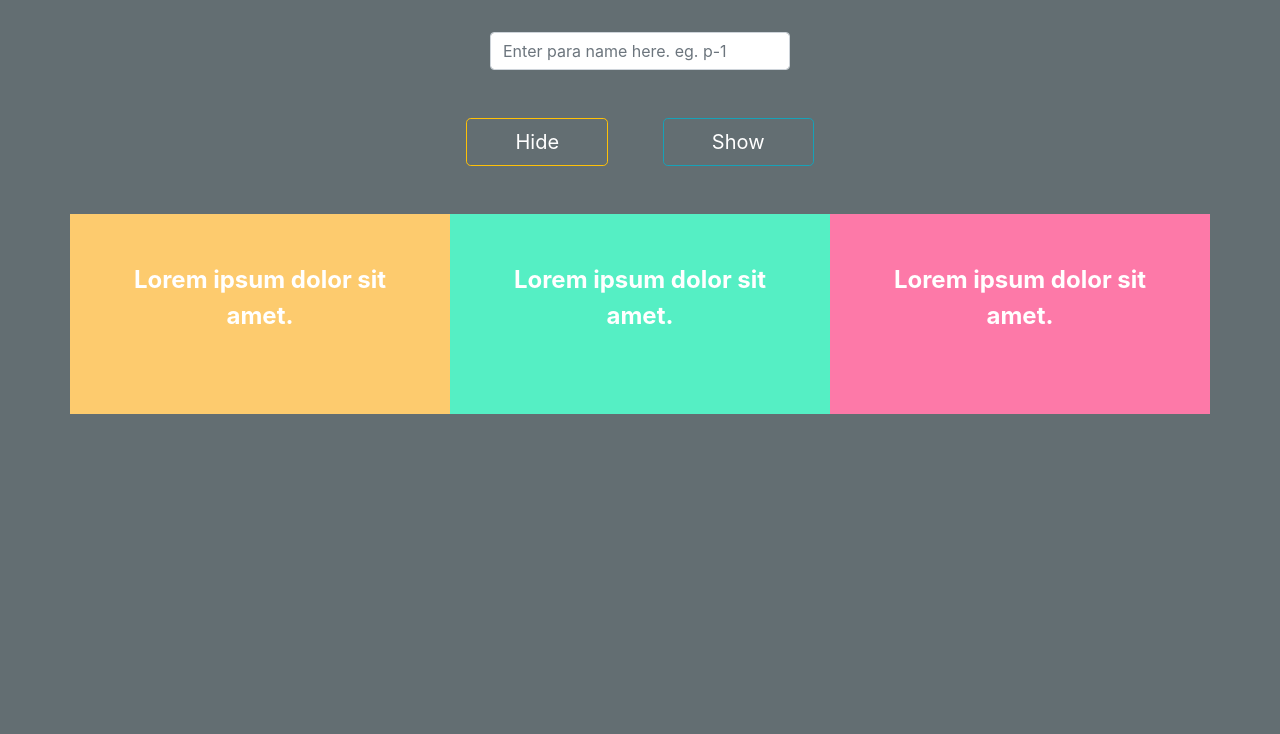
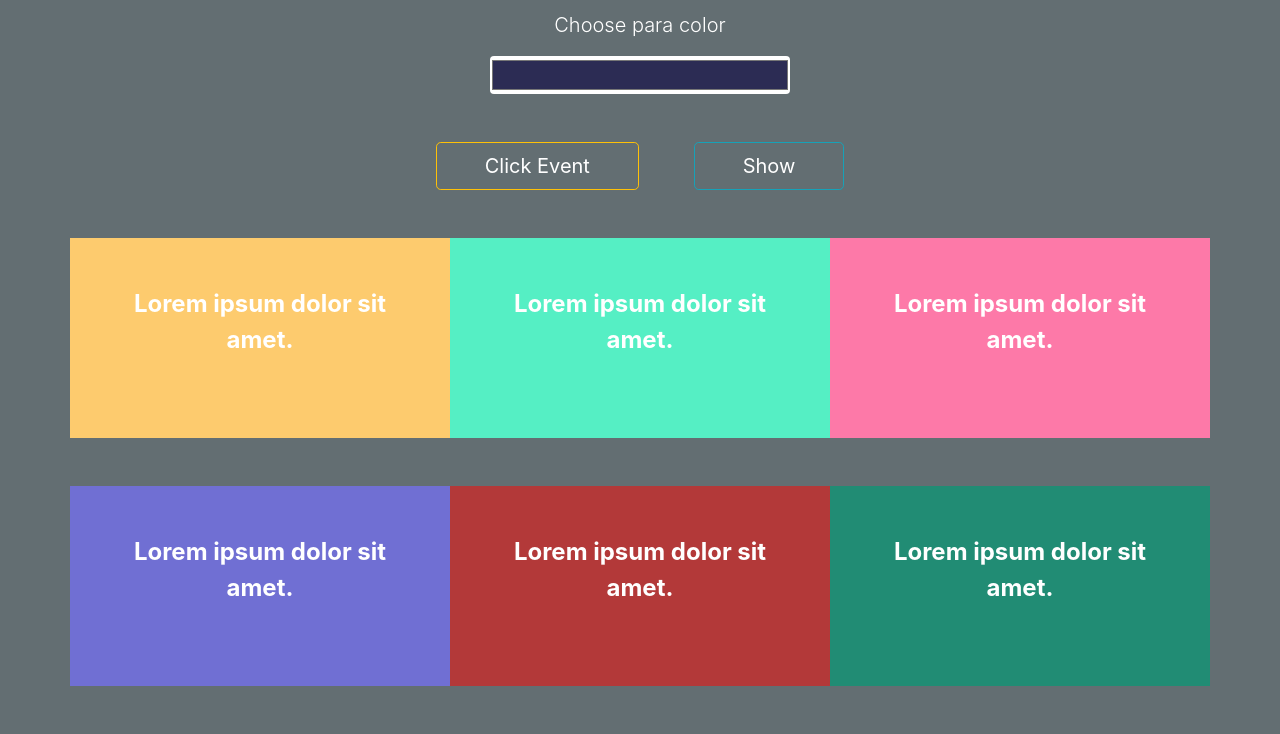
Before and after one commit to Shashankd48/html-css-js-experiments, a plain HTML site: page eventsInJquery.html in a window 1280 px wide. Shown: the part 131-865 px from the top of the page. Before the commit the page ends 800 px from the top, so only its background shows below. Drawn offline with nearby package versions, Linux system fonts and the light colour scheme.

Commit message:
events ends

```diff
--- a/eventsInJquery.html
+++ b/eventsInJquery.html
@@ -31,30 +31,71 @@
         .bg-lightgreenishbblue{
             background-color: #55efc4;
         }
+        .bg-palm-springs-splash{
+            background-color: #218c74;
+        }
+        .bg-eye-of-newt{
+            background-color: #b33939;
+        }
+        .bg-c64-purple{
+            background-color: #706fd3;
+        }
+        .color-pick{
+            padding: 0px;
+            width: 300px;
+            border: none;
+            margin: 0 auto;
+        }
     </style>
 </head>
 <body>
     <div class="container text-white">
         <div class="text-center">
-            <h1 class="display-4 my-5 text-center">
+            <h1 class="display-4 mt-1 mb-3 text-center">
                 Events In Jquery
             </h1>
-            <input type="text" class="form-control input-width mb-5" placeholder="Enter para name here. eg. p-1">
+            <input type="text" class="form-control input-width mb-3" placeholder="Enter font-weight">
 
-            <button class="btn btn-lg btn-outline-warning text-white px-5 hide" onclick="hideBtn()" value="true">Hide</button>
+            <p class="lead">Choose para color</p>
+            <input type="color" class="form-control color-pick mb-5" value="#2c2c54">
 
-            <button class="btn btn-lg btn-outline-info text-white px-5 show ml-5" value="true" onclick="showBtn()">Show</button>
+            <button class="btn btn-lg btn-outline-warning text-white px-5 clickEvent" value="true">Click Event</button>
+
+            <button class="btn btn-lg btn-outline-info text-white px-5 show ml-5" value="true" >Show</button>
 
 
             <div class="row row-h my-5 font-weight-bold">
-                <div class="col bg-brightyarrow p-5">Lorem ipsum dolor sit amet.</div>
+                <div class="col bg-brightyarrow p-5 text-one">Lorem ipsum dolor sit amet.</div>
                 <div class="col bg-lightgreenishbblue p-5">Lorem ipsum dolor sit amet.</div>
                 <div class="col bg-pico6pink p-5">Lorem ipsum dolor sit amet.</div>
+            </div>
+
+            <div class="row row-h my-5 font-weight-bold section2">
+                <div class="col bg-c64-purple p-5 text-four">Lorem ipsum dolor sit amet.</div>
+                <div class="col bg-eye-of-newt p-5">Lorem ipsum dolor sit amet.</div>
+                <div class="col bg-palm-springs-splash p-5">Lorem ipsum dolor sit amet.</div>
             </div>
         </div>
     </div>
     <script>
-
+        $(document).ready(function(){
+            $('.clickEvent').click(function(){
+                let fontWeight = $('.input-width').val();
+                let color = $('.color-pick').val();
+                console.log(color);
+                if(fontWeight != ''){
+                    $('.col').css({"font-weight":fontWeight,"color":color});
+                    $('.section2.col').css({"font-weight":fontWeight,"color":color+'a5'});
+                }
+            })
+            $('.show').hover(function(){
+                $('.text-one').show();
+            })
+            $('body').scroll(function(){
+                $(this).show();
+                console.log('scrolling');
+            })
+        })
     </script>
 <script src="https://cdnjs.cloudflare.com/ajax/libs/popper.js/1.16.0/umd/popper.min.js"></script>
 <script src="https://cdnjs.cloudflare.com/ajax/libs/twitter-bootstrap/4.4.1/js/bootstrap.min.js"></script>
```
